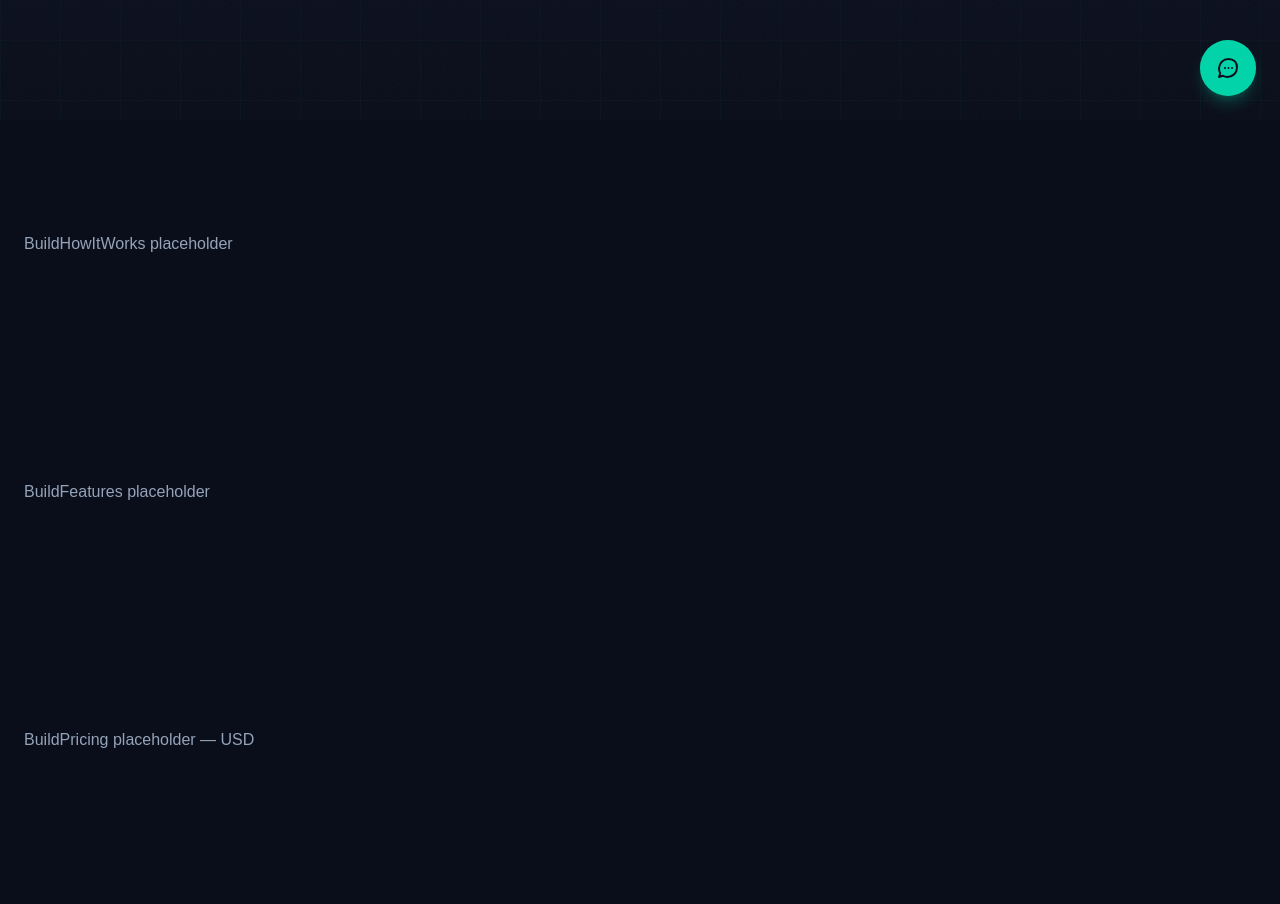
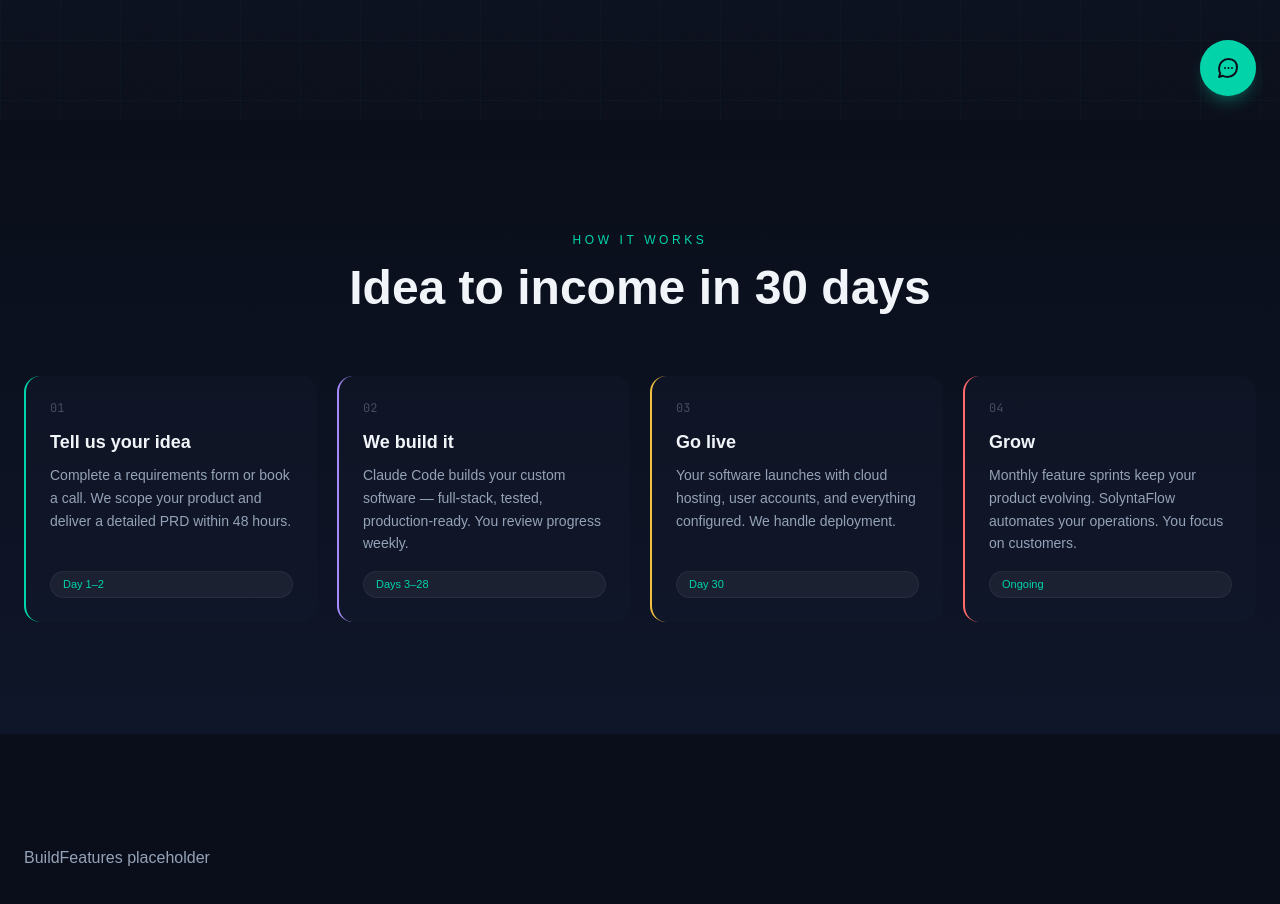
Before and after one commit to uvieugono/solynta-talent-website, a Next.js app: page /build in a window 1280 px wide. Shown: the part 680-1584 px from the top of the page. Built offline with nearby package versions, Linux system fonts and the light colour scheme; a web font is replaced by a local one.

Commit message:
feat: implement BuildHowItWorks section

```diff
--- a/src/components/build/BuildHowItWorks.tsx
+++ b/src/components/build/BuildHowItWorks.tsx
@@ -1,4 +1,75 @@
 "use client";
+
+import ScrollReveal from "@/components/ScrollReveal";
+
+const steps = [
+  {
+    num: "01",
+    title: "Tell us your idea",
+    desc: "Complete a requirements form or book a call. We scope your product and deliver a detailed PRD within 48 hours.",
+    timing: "Day 1–2",
+    color: "border-teal",
+  },
+  {
+    num: "02",
+    title: "We build it",
+    desc: "Claude Code builds your custom software — full-stack, tested, production-ready. You review progress weekly.",
+    timing: "Days 3–28",
+    color: "border-lavender",
+  },
+  {
+    num: "03",
+    title: "Go live",
+    desc: "Your software launches with cloud hosting, user accounts, and everything configured. We handle deployment.",
+    timing: "Day 30",
+    color: "border-gold",
+  },
+  {
+    num: "04",
+    title: "Grow",
+    desc: "Monthly feature sprints keep your product evolving. SolyntaFlow automates your operations. You focus on customers.",
+    timing: "Ongoing",
+    color: "border-coral",
+  },
+];
+
 export default function BuildHowItWorks() {
-  return <section id="how-it-works" className="relative py-28"><div className="max-w-7xl mx-auto px-6"><p className="text-ghost">BuildHowItWorks placeholder</p></div></section>;
+  return (
+    <section id="how-it-works" className="relative py-28">
+      <div className="absolute inset-0 bg-gradient-to-b from-midnight to-navy" />
+      <div className="relative z-10 max-w-7xl mx-auto px-6">
+        <ScrollReveal>
+          <p className="text-xs uppercase tracking-[0.3em] text-teal font-medium mb-4 text-center">
+            How It Works
+          </p>
+          <h2 className="font-[var(--font-display)] text-3xl sm:text-4xl lg:text-5xl font-bold text-white-soft text-center mb-16">
+            Idea to income in 30&nbsp;days
+          </h2>
+        </ScrollReveal>
+
+        <div className="grid sm:grid-cols-2 lg:grid-cols-4 gap-5">
+          {steps.map((step, i) => (
+            <ScrollReveal key={step.num} delay={i * 120}>
+              <div
+                className={`p-6 rounded-2xl bg-slate-dark/40 border-l-2 ${step.color} h-full flex flex-col`}
+              >
+                <p className="font-mono text-xs text-ghost/40 mb-3">
+                  {step.num}
+                </p>
+                <h3 className="font-[var(--font-display)] text-lg font-bold text-white-soft mb-2">
+                  {step.title}
+                </h3>
+                <p className="text-sm text-ghost leading-relaxed flex-1 mb-4">
+                  {step.desc}
+                </p>
+                <span className="px-3 py-1 rounded-full bg-white/5 border border-white/5 text-[11px] text-teal w-fit">
+                  {step.timing}
+                </span>
+              </div>
+            </ScrollReveal>
+          ))}
+        </div>
+      </div>
+    </section>
+  );
 }
```
